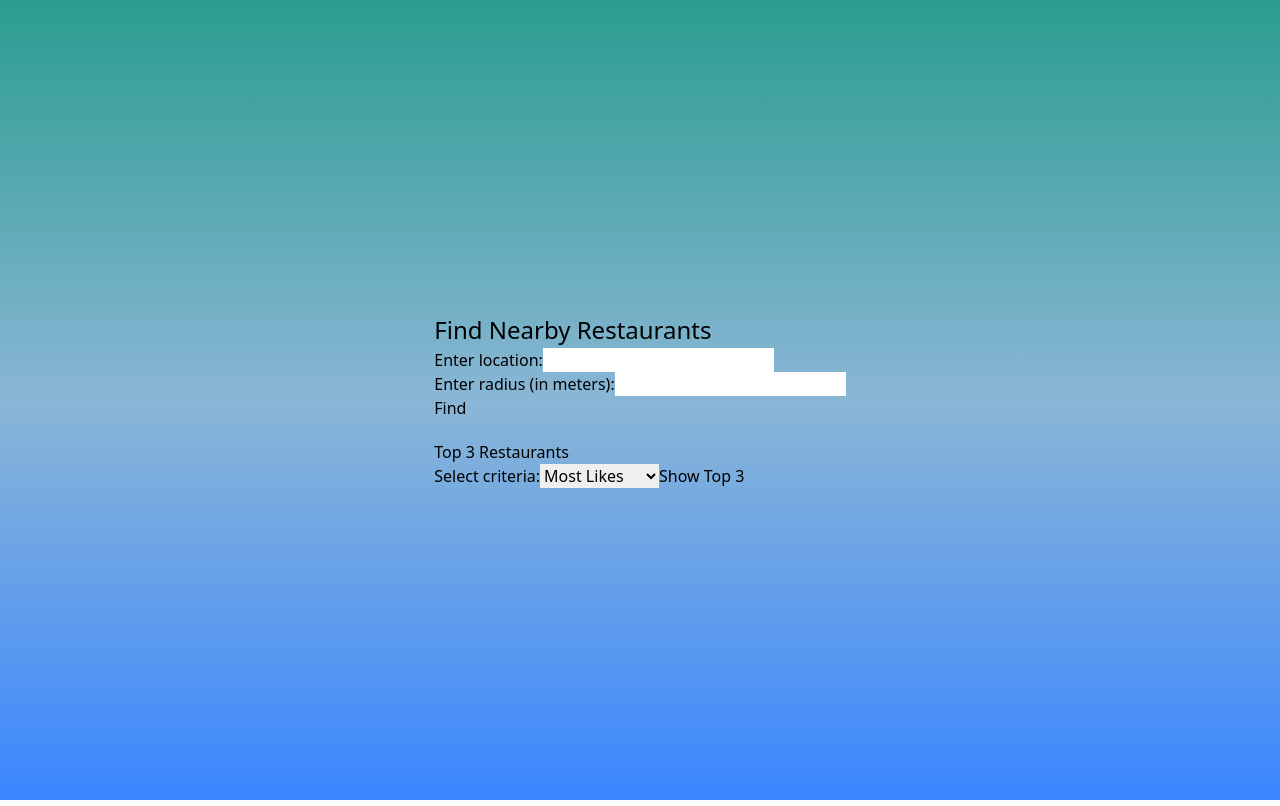
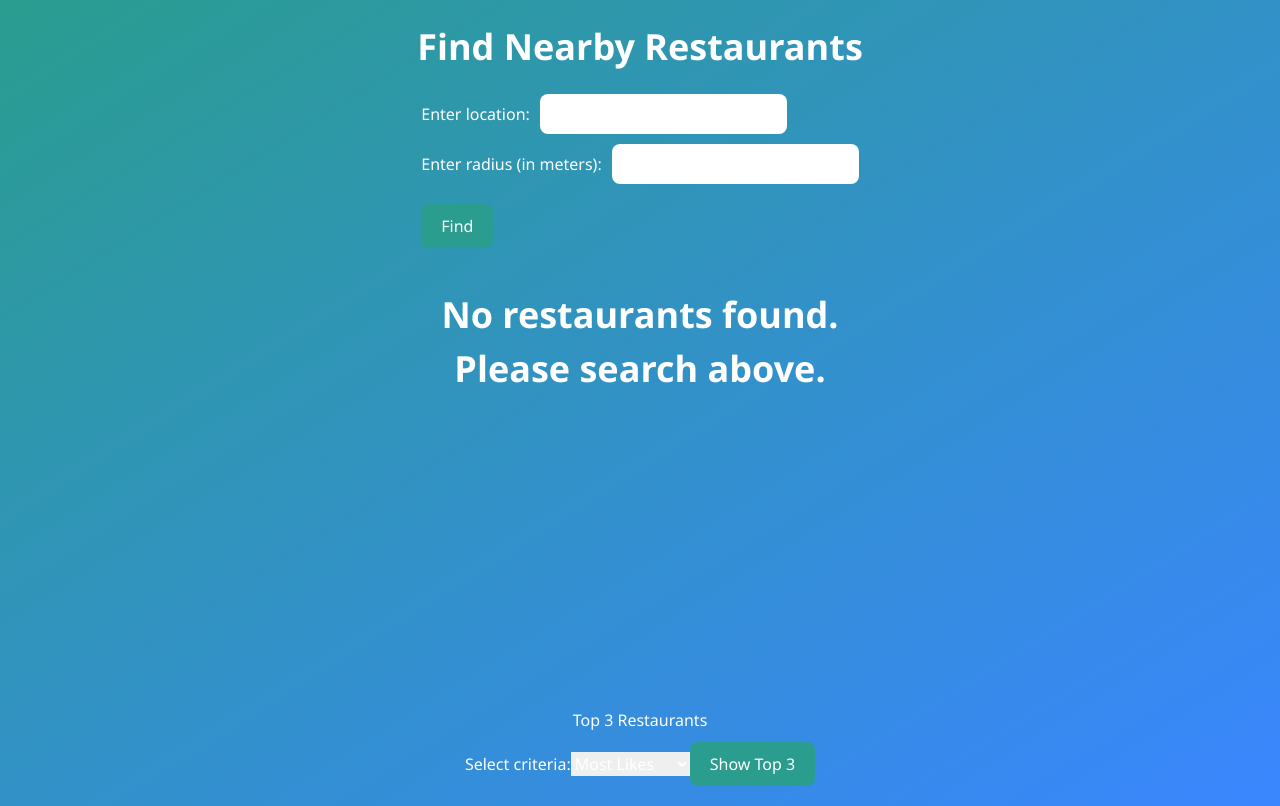
Before and after one commit to skalyan11/RestaurantAPI, a React (Vite) app: page /find-restaurants in a window 1280 px wide. Built offline with nearby package versions, Linux system fonts and the light colour scheme; a web font is replaced by a local one.

Commit message:
Adding in api page

```diff
--- a/src/components/FindRestaurants.css
+++ b/src/components/FindRestaurants.css
@@ -1,37 +1,104 @@
-/* Add styles specific to the FindRestaurants component */
+/* General Page Styles */
 .findRestaurantsWrapper {
     margin: 0;
-    font-family: system-ui, -apple-system, BlinkMacSystemFont, 'Segoe UI', Roboto, Oxygen, Ubuntu, Cantarell, 'Open Sans', 'Helvetica Neue', sans-serif;
+    font-family: 'Segoe UI', Tahoma, Geneva, Verdana, sans-serif;
     -webkit-font-smoothing: antialiased;
     -moz-osx-font-smoothing: grayscale;
     min-height: 100vh; /* Ensure it covers full height */
-    background: linear-gradient(to bottom, #2A9D8F, #8AB6D6, #3A86FF); /* Adjusted colors */
+    background: linear-gradient(to bottom right, #2A9D8F, #3A86FF); /* Adjusted colors */
     display: flex;
+    flex-direction: column;
     align-items: center; /* Center content vertically */
-    justify-content: center; /* Center content horizontally */
-    position: relative; /* To position the logo */
+    justify-content: flex-start; /* Align content to start */
+    padding: 20px;
 }
 
+/* Title Styles */
 .Title {
-    font-size: 24px;
+    font-size: 36px;
+    font-weight: 700;
+    color: #fff;
+    text-align: center;
+    margin-bottom: 20px;
 }
 
-.restaurant {
-    margin: 10px 0;
-    padding: 10px;
-    border: 1px solid #ddd;
+/* Input and Button Styles */
+.findRestaurantsWrapper label {
+    font-size: 16px;
+    color: #fff;
 }
 
-  .opinion-buttons button {
-    margin-right: 5px;
+.findRestaurantsWrapper input {
+    margin-left: 10px;
+    padding: 8px;
+    border-radius: 8px;
+    border: none;
+    margin-bottom: 10px;
 }
 
+.findRestaurantsWrapper button {
+    padding: 10px 20px;
+    border-radius: 8px;
+    border: none;
+    background-color: #2A9D8F;
+    color: #fff;
+    font-size: 16px;
+    cursor: pointer;
+    margin-top: 10px;
+    transition: background-color 0.3s ease;
+}
+
+.findRestaurantsWrapper button:hover {
+    background-color: #21867A;
+}
+
+/* Card Container Styles */
+.card-container {
+    display: flex;
+    justify-content: center;
+    margin-top: 40px;
+    position: relative;
+    width: 100%;
+    max-width: 500px;
+    height: 400px; /* Adjust the height based on your card size */
+}
+
+/* Viewport Styles */
 #viewport {
     margin-top: 20px;
+    color: #fff;
+    font-size: 18px;
+    text-align: center;
+}
+
+/* Top Restaurants Section */
+h2 {
+    font-size: 28px;
+    font-weight: 600;
+    color: #fff;
+    margin-top: 40px;
 }
 
 #top-results .restaurant {
+    background-color: #fff;
     margin: 10px 0;
-    padding: 10px;
-    border: 1px solid #ddd;
+    padding: 15px;
+    border-radius: 10px;
+    box-shadow: 0px 4px 6px rgba(0, 0, 0, 0.1);
 }
+
+/* Opinion Buttons */
+.opinion-buttons button {
+    margin-right: 5px;
+    padding: 8px 12px;
+    border-radius: 8px;
+    border: none;
+    cursor: pointer;
+    background-color: #3A86FF;
+    color: #fff;
+    transition: background-color 0.3s ease;
+}
+
+.opinion-buttons button:hover {
+    background-color: #2A6AC1;
+}
--- a/src/components/FindRestaurants.jsx
+++ b/src/components/FindRestaurants.jsx
@@ -1,5 +1,7 @@
 import React, { useState } from 'react';
-import './FindRestaurants.css'; // Rename the CSS file to avoid conflicts
+import './FindRestaurants.css';
+import SwipeableCard from './SwipeableCard';
+import './SwipeableCard.css';
 
 function FindRestaurants() {
   const [location, setLocation] = useState('');
@@ -18,7 +20,8 @@ function FindRestaurants() {
         address: '123 Mock St, Mock City',
         rating: '4.5',
         open_now: true,
-        total_ratings: 150
+        total_ratings: 150,
+        image: 'https://via.placeholder.com/300x400', // Mocked image URL
       },
       // Add more mocked restaurants as needed
     ];
@@ -31,8 +34,20 @@ function FindRestaurants() {
     setViewport(mockedViewport);
   };
 
-  const submitOpinion = (restaurantId, opinion) => {
-    alert(`Opinion submitted for restaurant ID ${restaurantId}: ${opinion}`);
+  const handleSwipe = (direction, restaurant) => {
+    switch (direction) {
+      case 'right':
+        alert(`Liked ${restaurant.name}`);
+        break;
+      case 'left':
+        alert(`Disliked ${restaurant.name}`);
+        break;
+      case 'up':
+        alert(`No opinion on ${restaurant.name}`);
+        break;
+      default:
+        break;
+    }
   };
 
   const fetchTopRestaurants = () => {
@@ -51,8 +66,7 @@ function FindRestaurants() {
 
   return (
     <div className="findRestaurantsWrapper">
-    <div className="App">
-      <h1 className='Title'>Find Nearby Restaurants</h1>
+      <h1 className="Title">Find Nearby Restaurants</h1>
       <div>
         <label>
           Enter location:
@@ -66,21 +80,14 @@ function FindRestaurants() {
         <br />
         <button onClick={findPlaces}>Find</button>
       </div>
-      <div id="results">
-        {restaurants.map((restaurant) => (
-          <div key={restaurant.id} className="restaurant">
-            <strong>{restaurant.name}</strong><br />
-            Address: {restaurant.address}<br />
-            Rating: {restaurant.rating}<br />
-            Open Now: {restaurant.open_now ? 'Yes' : 'No'}<br />
-            Total Ratings: {restaurant.total_ratings}<br />
-            <div className="opinion-buttons">
-              <button onClick={() => submitOpinion(restaurant.id, 'like')}>Like</button>
-              <button onClick={() => submitOpinion(restaurant.id, 'dislike')}>Dislike</button>
-              <button onClick={() => submitOpinion(restaurant.id, 'no_opinion')}>No Opinion</button>
-            </div>
-          </div>
-        ))}
+      <div className="card-container">
+        {restaurants.length > 0 ? (
+          restaurants.map((restaurant) => (
+            <SwipeableCard key={restaurant.id} restaurant={restaurant} onSwipe={handleSwipe} />
+          ))
+        ) : (
+          <p className="Title">No restaurants found. Please search above.</p>
+        )}
       </div>
       <div id="viewport">
         {viewport && (
@@ -112,7 +119,6 @@ function FindRestaurants() {
         ))}
       </div>
     </div>
-    </div>
   );
 }
 
--- /dev/null
+++ b/src/components/SwipeableCard.css
@@ -0,0 +1,20 @@
+.swipe {
+    position: absolute;
+  }
+
+  .card {
+    position: relative;
+    background-color: white;
+    width: 300px;
+    max-width: 85vw;
+    height: 400px;
+    box-shadow: 0px 18px 53px -5px rgba(0, 0, 0, 0.3);
+    border-radius: 20px;
+    background-size: cover;
+    background-position: center;
+    padding: 20px;
+    box-sizing: border-box;
+    display: flex;
+    align-items: flex-end;
+    justify-content: center;
+  }
--- /dev/null
+++ b/src/components/SwipeableCard.jsx
@@ -0,0 +1,30 @@
+import React from 'react';
+import TinderCard from 'react-tinder-card';
+
+const SwipeableCard = ({ restaurant, onSwipe }) => {
+  const swiped = (direction, restaurant) => {
+    onSwipe(direction, restaurant);
+  };
+
+  const outOfFrame = (name) => {
+    console.log(name + ' left the screen!');
+  };
+
+  return (
+    <TinderCard
+      className="swipe"
+      key={restaurant.id}
+      onSwipe={(dir) => swiped(dir, restaurant)}
+      onCardLeftScreen={() => outOfFrame(restaurant.name)}
+    >
+      <div
+        style={{ backgroundImage: 'url(' + restaurant.image + ')' }}
+        className="card"
+      >
+        <h3>{restaurant.name}</h3>
+      </div>
+    </TinderCard>
+  );
+};
+
+export default SwipeableCard;
```
Lines whose indentation alone changed are shown as unchanged.
